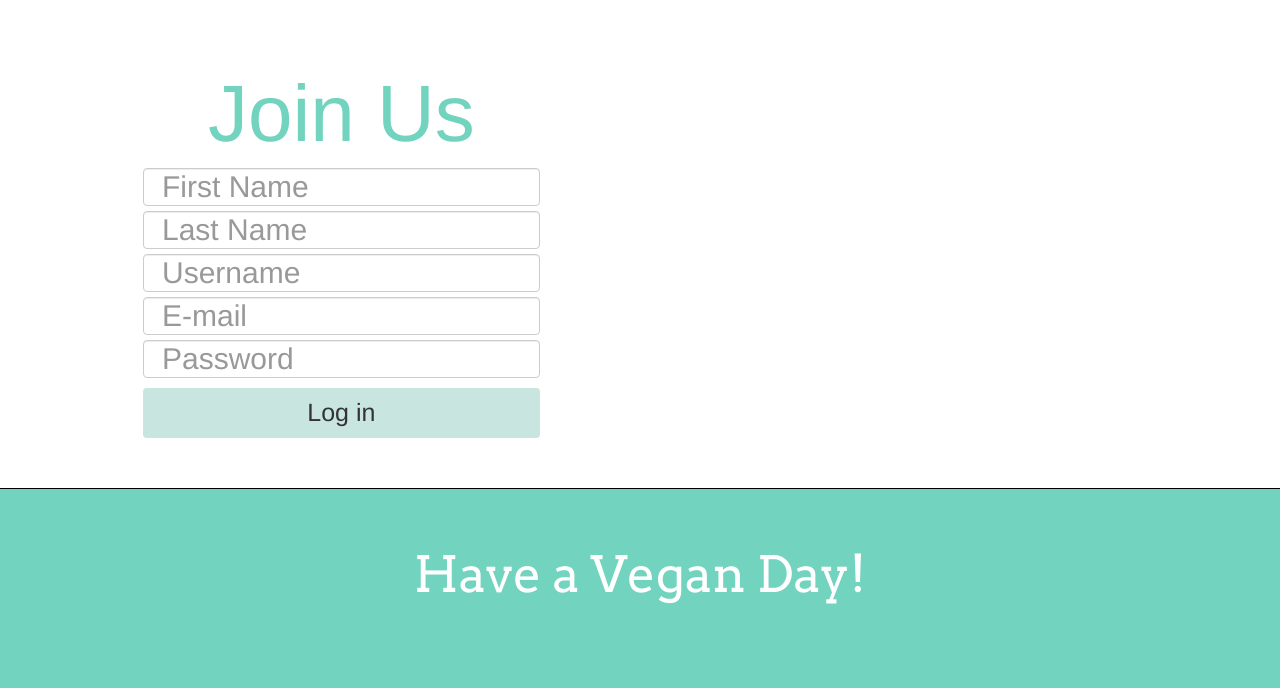
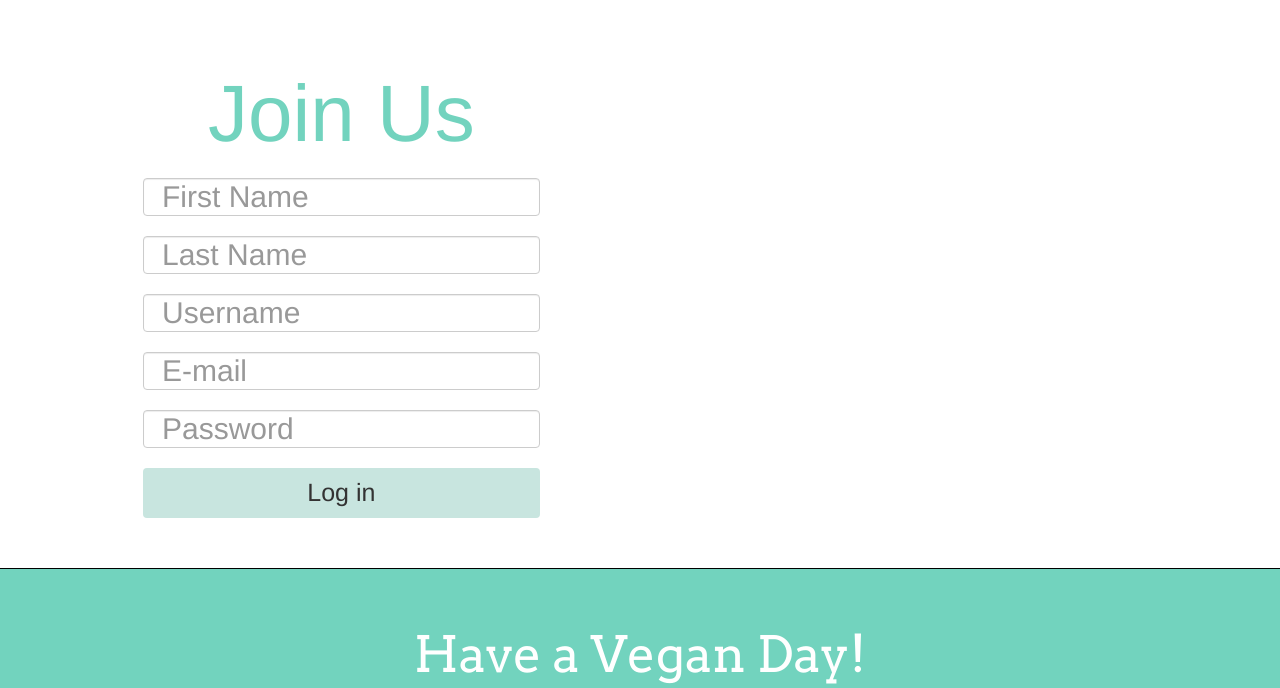
Before and after one commit to a-packer/powered-by-plants, a Flask app: page /signup in a window 1280 px wide. Shown: the part 55-743 px from the top of the page. Run offline with Flask 2, Linux system fonts and the light colour scheme; some libraries are stand-ins or nearby versions.

Commit message:
styled login/signup forms

```diff
--- a/static/styles/signup_out.css
+++ b/static/styles/signup_out.css
@@ -43,13 +43,17 @@ h3 {
 }
 
 input {
-    margin-top: 5px;
+    margin: 20px 0px 20px 0px;
 }
 
 button.btn {
     margin-top: 10px;
     margin-bottom: 50px;
     background-color: var(--lightergreen);
+}
+
+button.btn:hover {
+    background-color: var(--lightgreen);
 }
 
 
```
